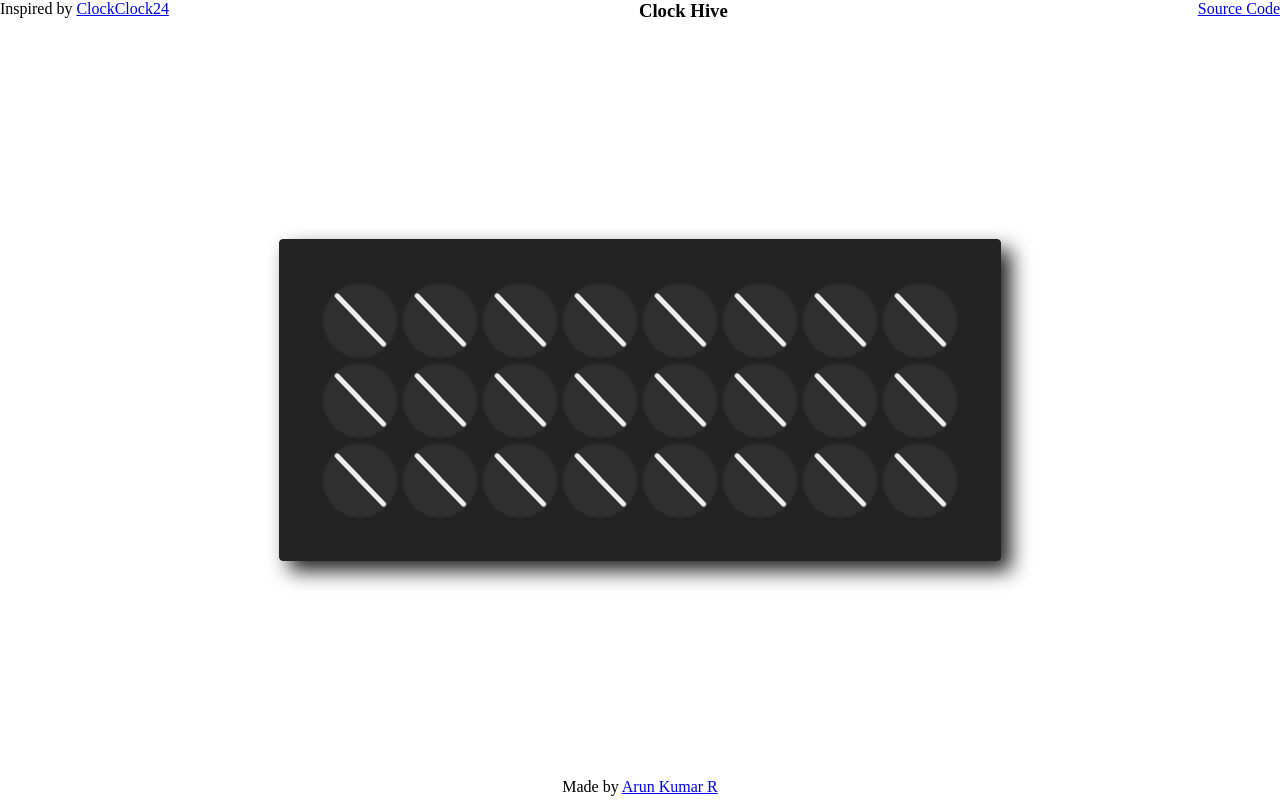
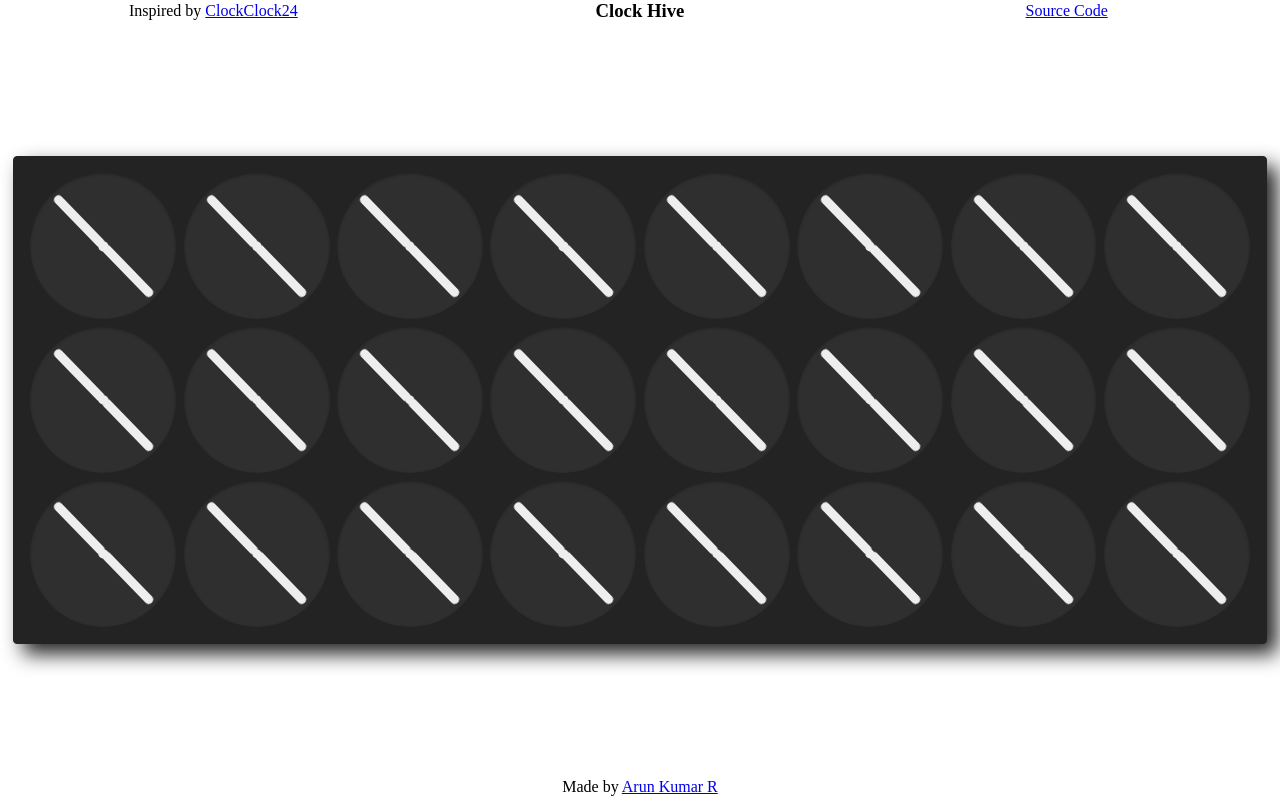
Before and after one commit to arunkumarun/clock-hive, a Vue app: page / in a window 1280 px wide. Built offline with nearby package versions, Linux system fonts and the light colour scheme.

Commit message:
Made the clock more reactive to screen sizes

```diff
--- a/src/App.vue
+++ b/src/App.vue
@@ -31,7 +31,8 @@
   width: 100%;
   display: grid;
   grid-auto-flow: column;
-  place-content: space-between;
+  place-items: center;
+  grid-template-columns: repeat(3, minmax(0, 1fr));
 }
 
 .title {
--- a/src/components/Clock.vue
+++ b/src/components/Clock.vue
@@ -42,7 +42,7 @@
 
 <style scoped>
 .clock {
-  --_ow: clamp(5rem, 50px, 50px);
+  --_ow: clamp(1cqi, 12cqi, 12cqi);
   --_w: 95cqi;
   --_sz: 12cqi;
   --_r: calc((var(--_w) - var(--_sz)) / 2);
--- a/src/components/ClockHive.vue
+++ b/src/components/ClockHive.vue
@@ -92,7 +92,8 @@
   display: grid;
   grid-auto-flow: column;
   overflow: hidden;
-  padding: 40px;
+  padding: 1cqi;
+  margin: 1cqi;
   background-color: var(--clock-color);
   box-shadow: 10px 10px 20px 0px rgba(35,35,35,1);
 }
```
